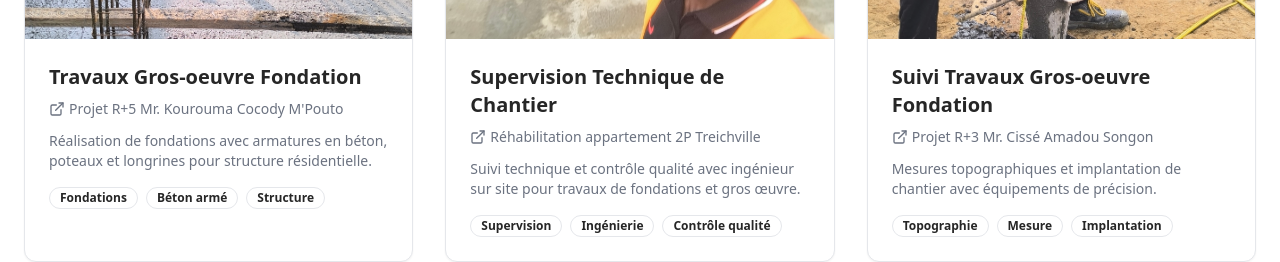
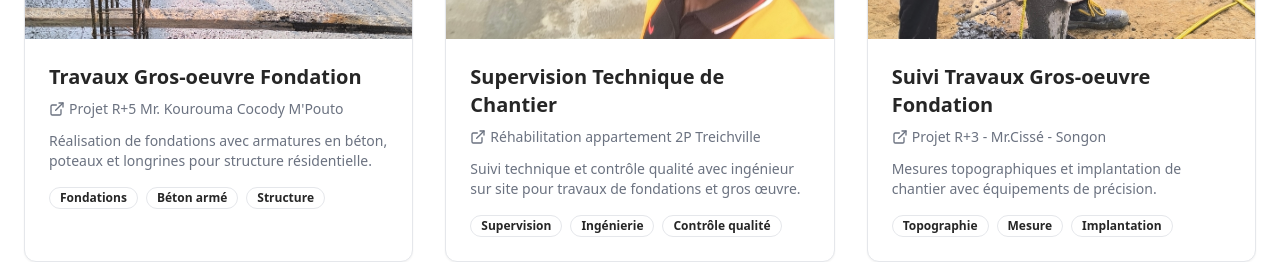
Before and after one commit to tiotelassina05-collab/archange-btp-vitrine, a React (Vite) app: page /realizations in a window 1280 px wide. Shown: the part 1300-1562 px from the top of the page. Built offline with nearby package versions, Linux system fonts and the light colour scheme; the HTML template or start-up script is replaced by a standard one.

Commit message:
Update realization location

```diff
--- a/src/pages/Realizations.tsx
+++ b/src/pages/Realizations.tsx
@@ -74,7 +74,7 @@ const Realizations = () => {
       id: 6,
       title: "Suivi Travaux Gros-oeuvre Fondation",
       category: "travaux-publics",
-      location: "Projet R+3 Mr. Cissé Amadou Songon",
+      location: "Projet R+3 - Mr.Cissé - Songon",
       year: "2024",
       description: "Mesures topographiques et implantation de chantier avec équipements de précision.",
       image: ouvrierMesure,
```
